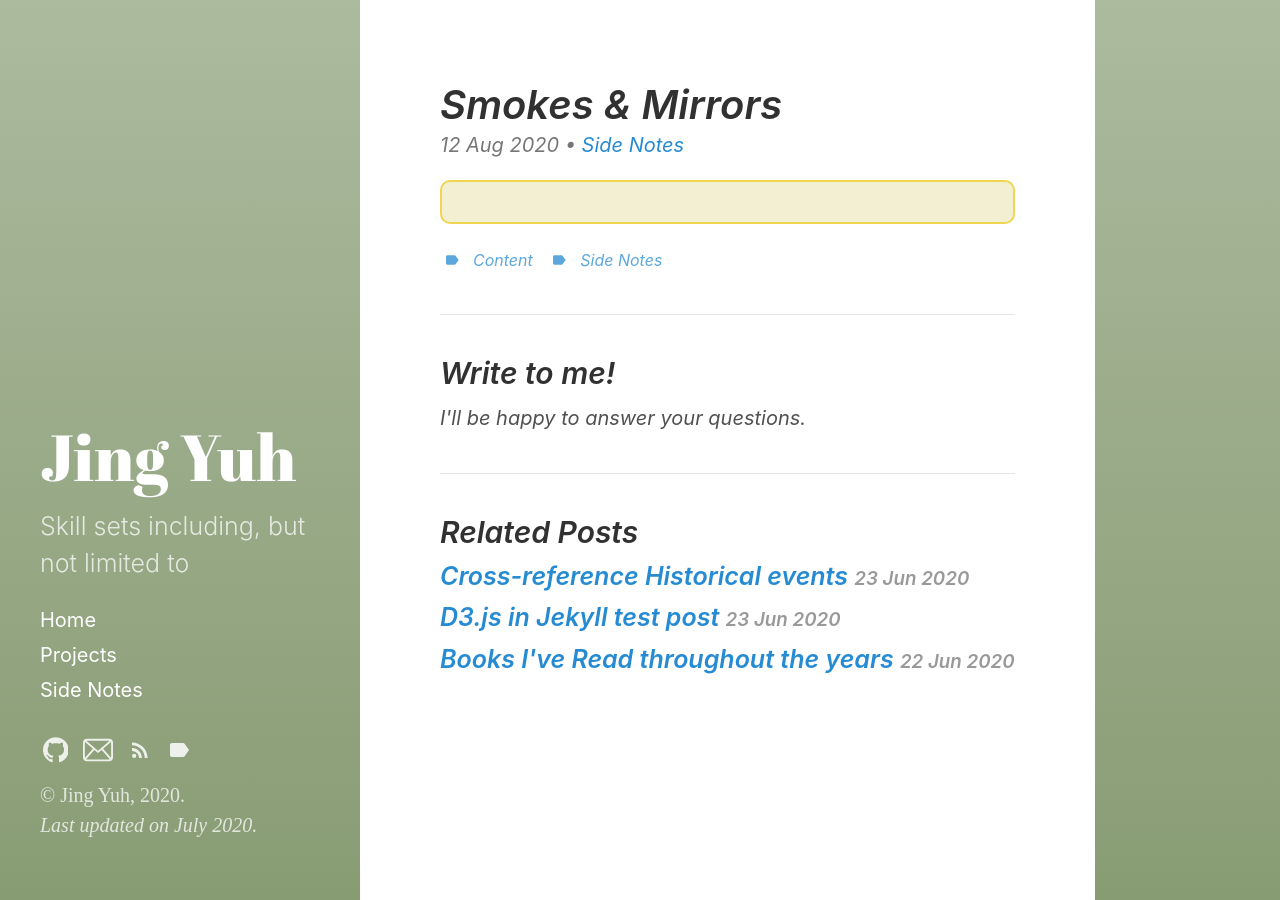
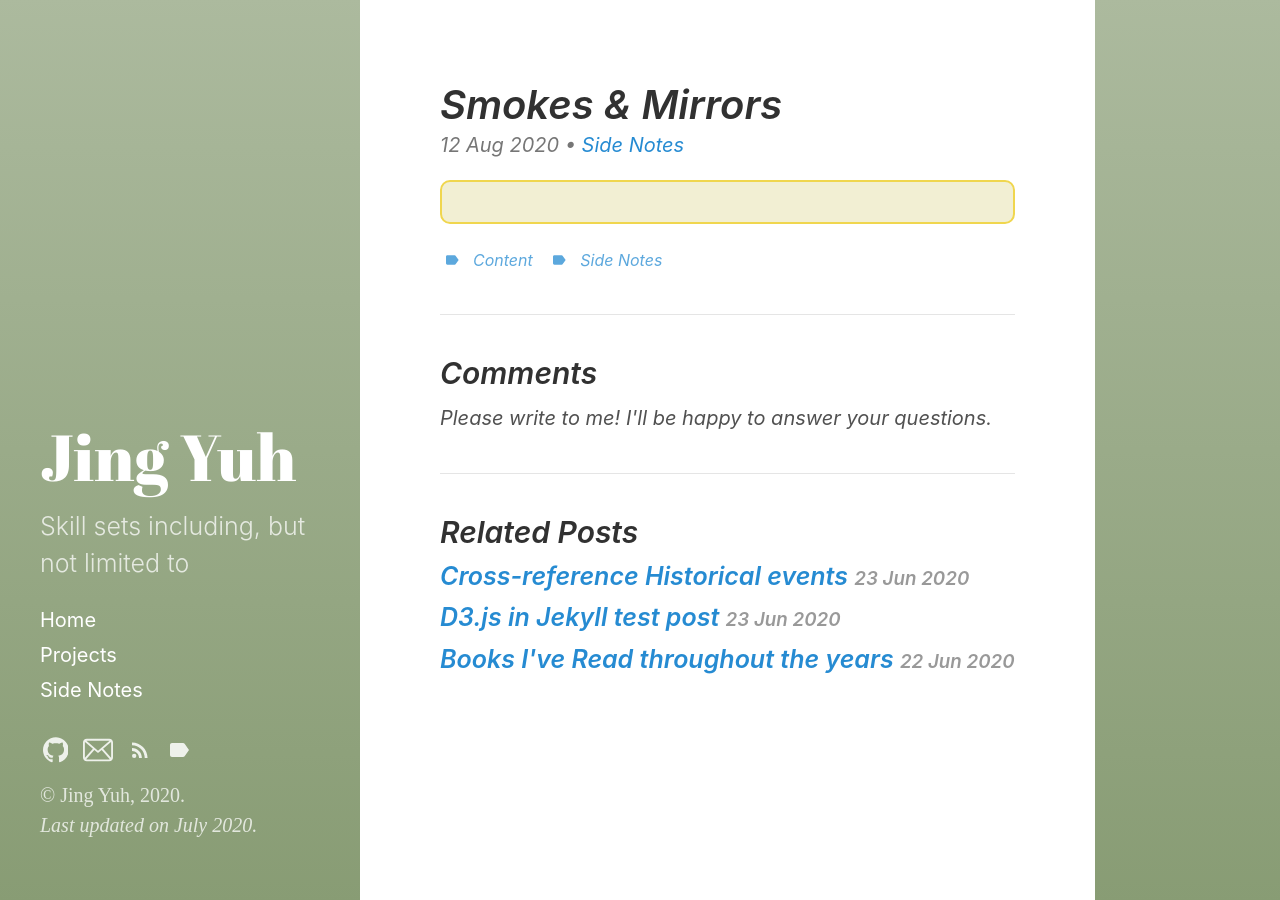
Before and after one commit to jyang123-bit/Website, a Jekyll site: the page built from _posts/2020-08-12-SideNotes-Smoke & Mirrors.md, in a window 1280 px wide. Built offline with Jekyll 4.4.1, drawn with Linux system fonts in a browser that asks for light colours.

Commit message:
Update comments.html

```diff
--- a/_includes/comments.html
+++ b/_includes/comments.html
@@ -1,8 +1,8 @@
 {% if page.comments != false %}
   <section class="comments">
-    <h2>Write to me!</h2>
+    <h2>Comments</h2>
 
-    I'll be happy to answer your questions.
+    Please write to me! I'll be happy to answer your questions.
 
     {% include disqus.html %}
 
```
